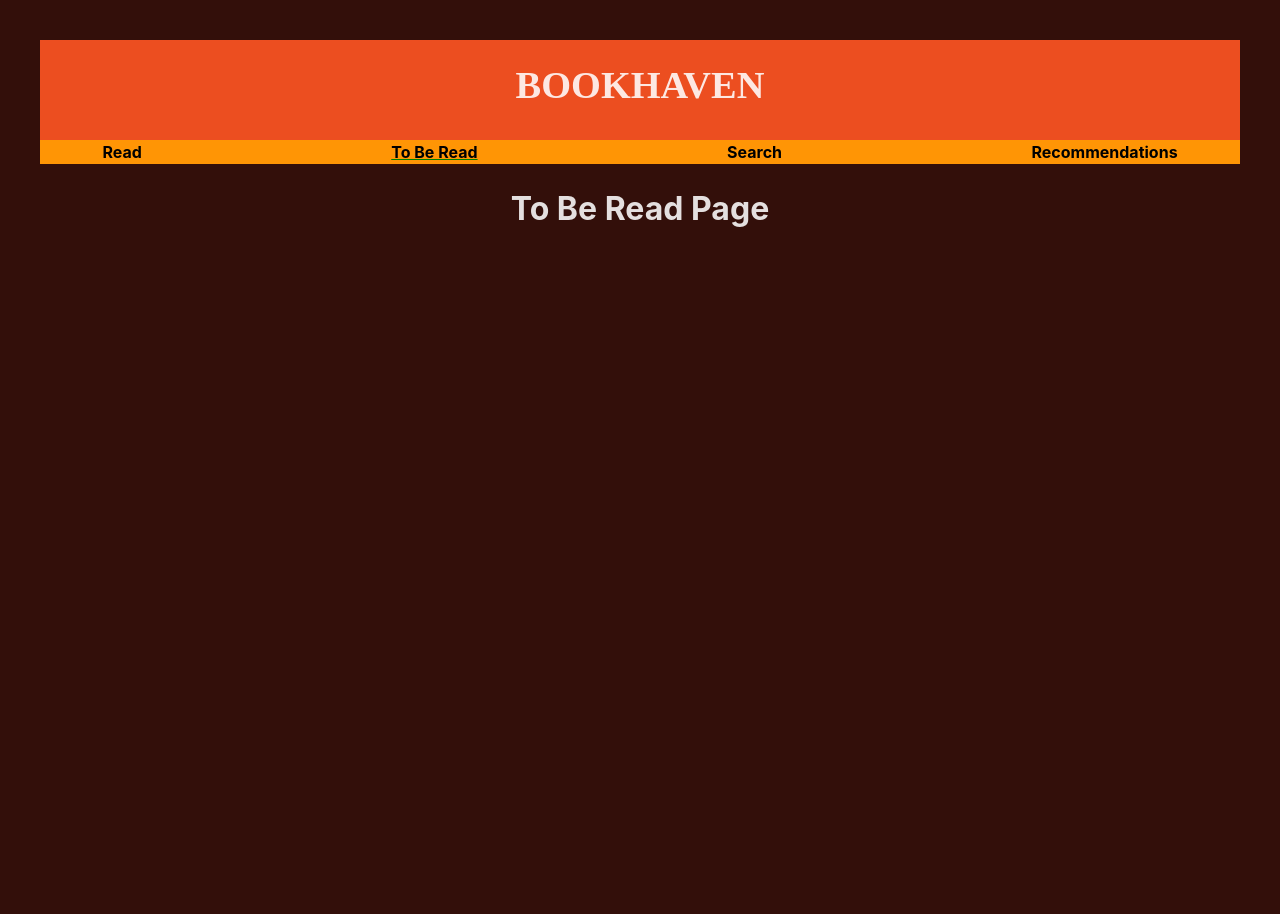
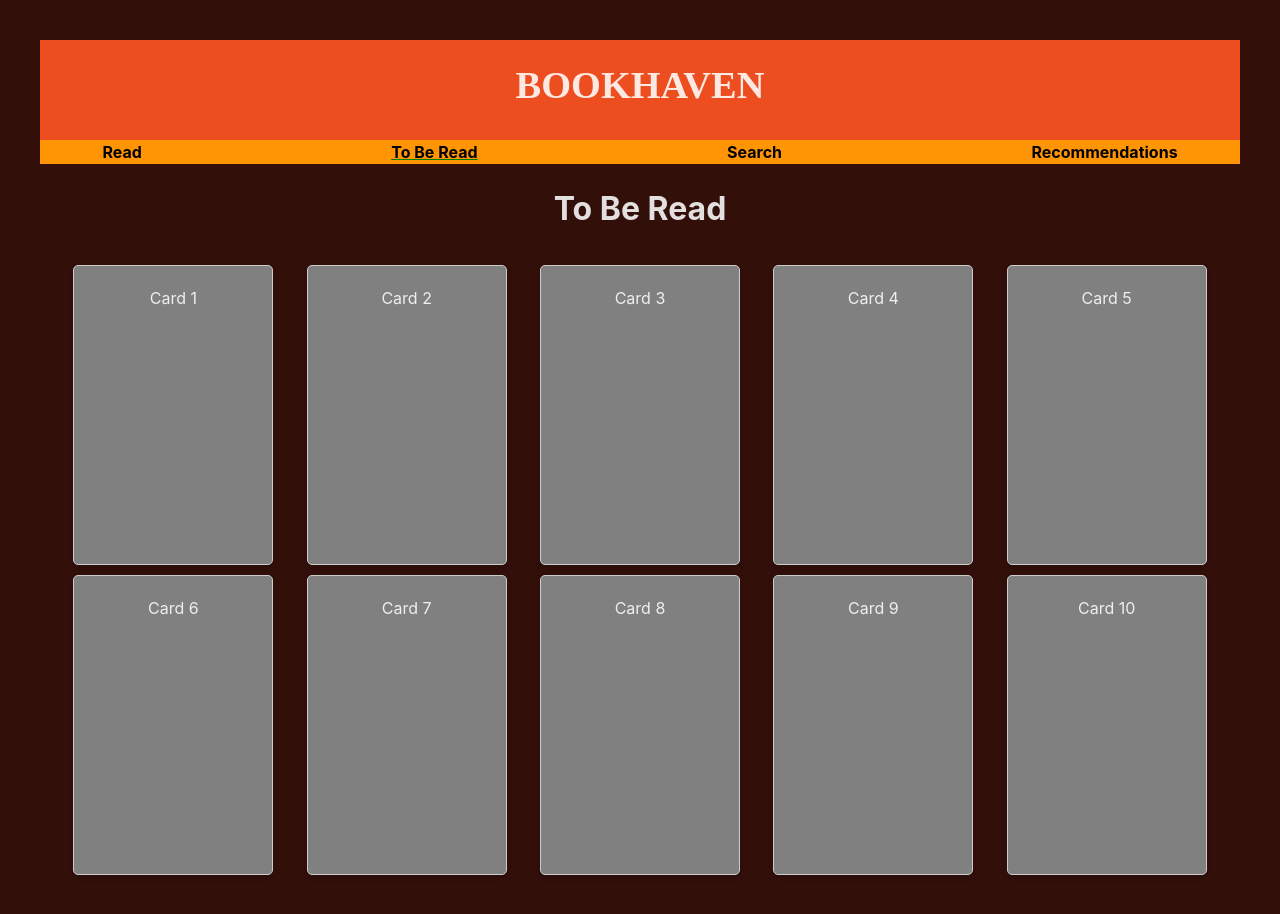
Before and after one commit to Bookhaven-WSL/bookhaven-part-b-frontend, a React (Vite) app: page /tbr in a window 1280 px wide. Shown: the top 914 px of the page. Before the commit the page ends 800 px from the top, so only its background shows below. Built offline with nearby package versions, Linux system fonts and the light colour scheme; a web font is replaced by a local one.

Commit message:
feat: added book cover cards to TBR page

```diff
--- a/src/pages/Read.jsx
+++ b/src/pages/Read.jsx
@@ -3,7 +3,7 @@ import Cards from '../components/Cards';
 const ReadPage = () => {
     return (
         <div>
-            <h1>Read Page</h1>
+            <h1>Read</h1>
             <Cards />
         </div>
     );
--- a/src/pages/ToBeReadPage.jsx
+++ b/src/pages/ToBeReadPage.jsx
@@ -1,7 +1,12 @@
-export default function ToBeReadPage(props) {
+import Cards from '../components/Cards';
+
+const ToBeReadPage = () => {
     return (
-        <>
-            <h1>To Be Read Page</h1>
-        </>
-    )
-}
+        <div>
+            <h1>To Be Read</h1>
+            <Cards />
+        </div>
+    );
+};
+
+export default ToBeReadPage;
```
